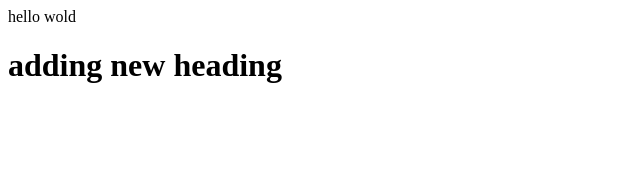
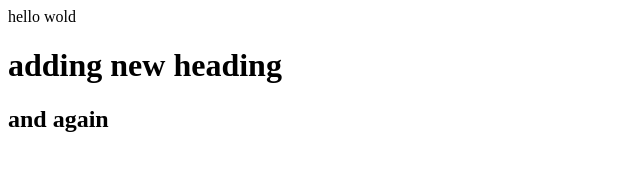
Before and after one commit to Devlp-kunal-wld/demo, a plain HTML site: page index.html in a window 1280 px wide. Shown: the whole page, without its empty margins (0-640 px from the left). Drawn offline with Linux system fonts and the light colour scheme.

Commit message:
add some change

```diff
--- a/index.html
+++ b/index.html
@@ -1,2 +1,3 @@
 <p>hello wold</p>
 <h1>adding new heading</h1>
+<h2>and again </h2>
```
Also changed, not shown: 1 other file.
